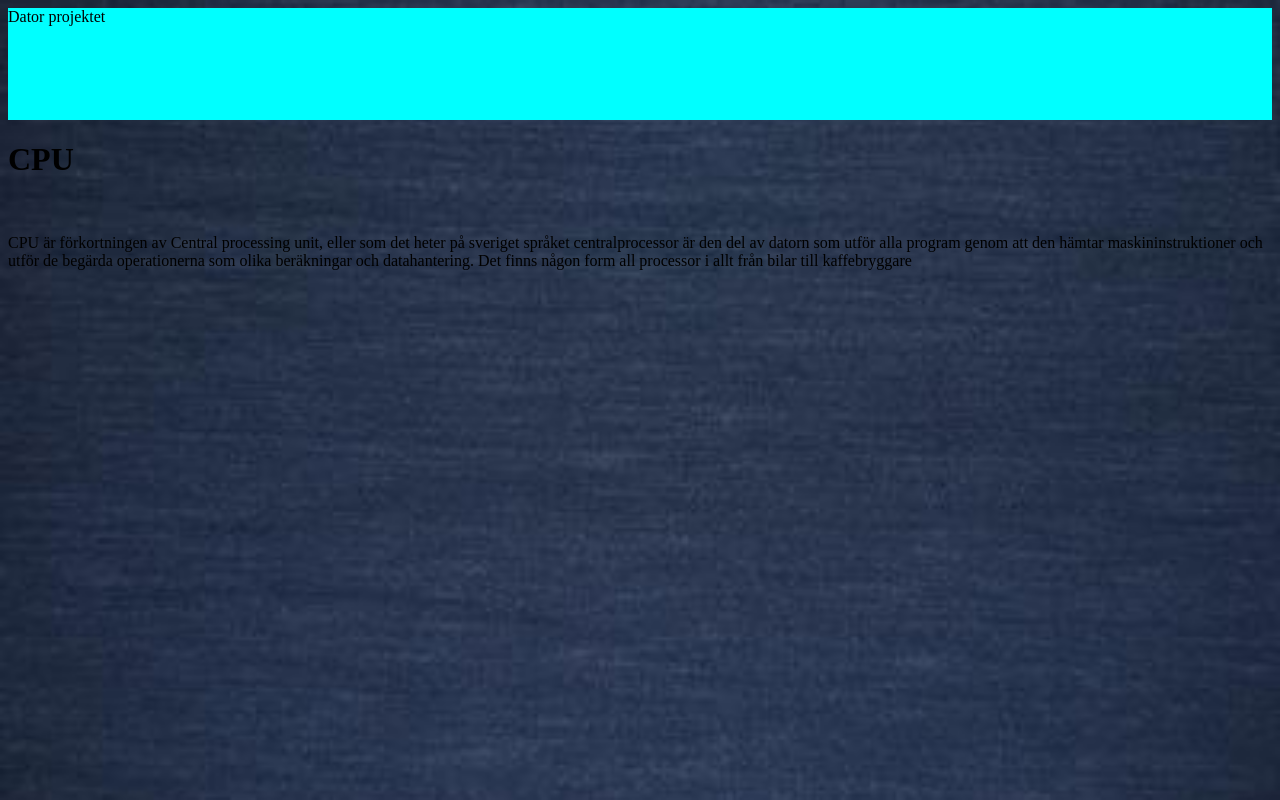
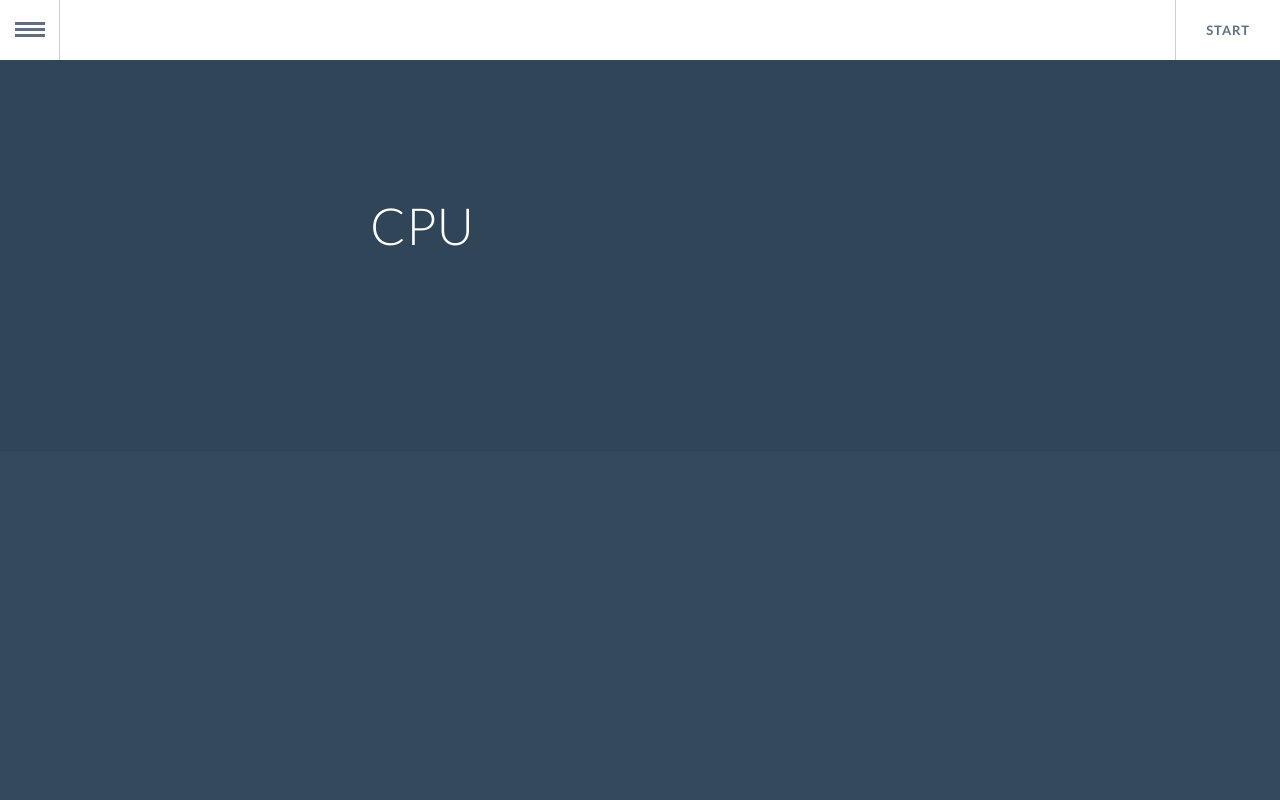
Before and after one commit to isaclundin/DatorProjektet, a plain HTML site: page CPU.html in a window 1280 px wide. Drawn offline with Linux system fonts and the light colour scheme; files that its build step writes are made by us from their sources; files whose address does not match are found by name.

Commit message:
Isac hemdator
Isac hemdator

```diff
--- a/CPU.css
+++ b/CPU.css
@@ -1,16 +1,23 @@
 
 body {
-        background: url(back.JPG) no-repeat center center fixed;
-        -webkit-background-size: cover;
-        -moz-background-size: cover;
-        -o-background-size: cover;
-        background-size: cover;
+    background-image: url(back.JPG);
+    background-repeat: repeat;
+
 }
 
 header {
+     background-color: aqua;
+     height: 7pc;
+     margin: 0;
      padding: 0;
-     margin: 0;
-     height: 7pc;
      width: 100%;
-     background-color: aqua;
 }
+
+p {
+    color: wheat;
+    text-align: left;
+}
+
+h1 {
+    color: wheat;
+}
--- a/CPU.html
+++ b/CPU.html
@@ -1,19 +1,50 @@
 <!DOCTYPE html>
-<html lang="en">
+<html lang="en" class="no-js">
 <head>
-    <meta charset="UTF-8">
+    <meta charset= "utf-8"/>
+    <meta http-equiv="X-UA-Compatible" content="IE=edge">
+    <meta name="viewport" content="width=device-width, initial-scale=1.0">
     <title>CPU</title>
-    <link rel="stylesheet" href="CPU.css">
+    <meta name="description" content="A sidebar menu as seen on the Google Nexus 7 website">
+    <meta name="keywords" content="google nexus menu, css transition, sidebar, side menu, slide out menu"/>
+    <meta name="author" content="Codrops"/>
+    <link rel="shortcut icon" href="../favicon.ico"/>
+    <link rel="stylesheet" type="text/css" href="css/normalize.css"/>
+    <link rel="stylesheet" type="text/css" href="css/demo.css">
+    <link rel="stylesheet" type="text/css" href="css/component.css"/>
+    <script src="js/modernizr.custom.js"></script>
 </head>
 <body>
-   <header>Dator projektet</header>
-   <div>
+   <div class="container">
+   <ul id="gn-menu" class="gn-menu-main">
+       <li class="gn-trigger">
+           <a class="gn-icon gn-icon-menu"><span>Menu</span></a>
+           <nav class="gn-menu-wrapper">
+               <div class="gn-scroller">
+                   <ul class="gn-menu">
+                        <li><a href="APU.html" class="gn-icon gn-icon-APU">Accelerated Processing Unit</a></li>
+                        <li><a href="Chassi.html" class="gn-icon gn-icon-Chassi">Chassi</a></li>
+                        <li><a href="CPU.html" class="gn-icon  gn-icon-CPU">Central processing unit</a></li>
+                        <li><a href="GPU.html" class="gn-icon gn-icon-GPU">Graphics Processing Unit</a></li>
+                        <li><a href="Moderkort.html" class="gn-icon gn-icon-Moderkort">Moderkort</a></li>
+                        <li><a href="PSU.html" class="gn-icon gn-icon-PSU">Nätaggregat</a></li>
+                        <li><a href="RAM.html" class="gn-icon gn-icon-RAM">Random access memory</a></li>
+                        <li><a href="SSD.html" class="gn-icon gn-icon-SSD">Hårddiskar</a></li>
+                   </ul>
+               </div>
+           </nav>
+       </li>
+
+       <li><a href="Start.html">Start</a></li>
+   </ul>
+   <header>
        <h1>CPU</h1>
-       <img src="" alt="">
-       <p>CPU är förkortningen av Central processing unit,  eller som det heter på sveriget språket centralprocessor
-        är den del av datorn som utför alla program genom att den hämtar maskininstruktioner och utför de begärda operationerna
-        som olika beräkningar och datahantering. Det finns någon form all processor i allt från bilar till kaffebryggare</p>
-   </div>
-
+   </header>
+    </div>
+    <script src="js/classie.js"></script>
+    <script src="js/gnmenu.js"></script>
+    <script>
+        new gnMenu(document.getElementById('gn-menu'));
+    </script>
 </body>
 </html>
```
